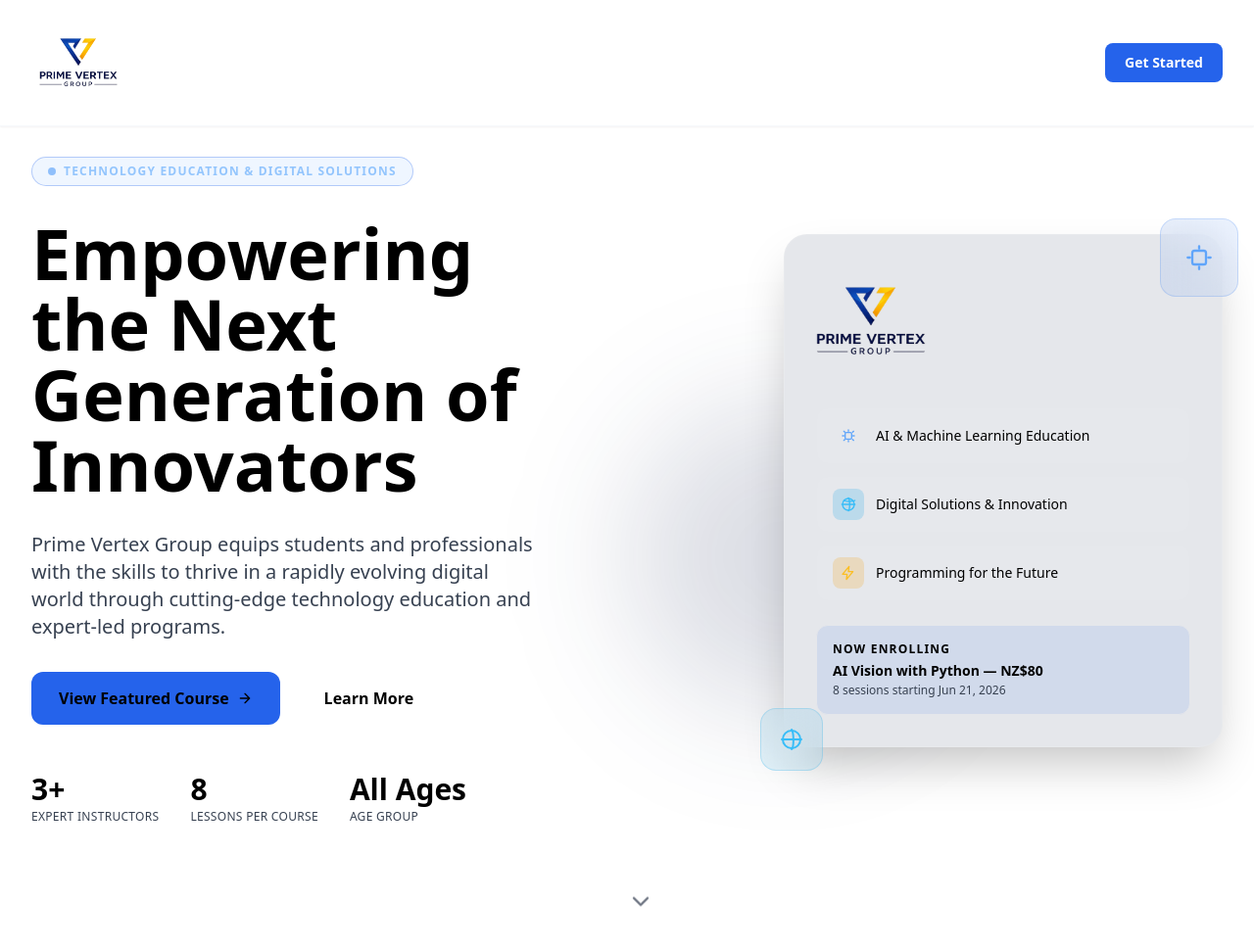
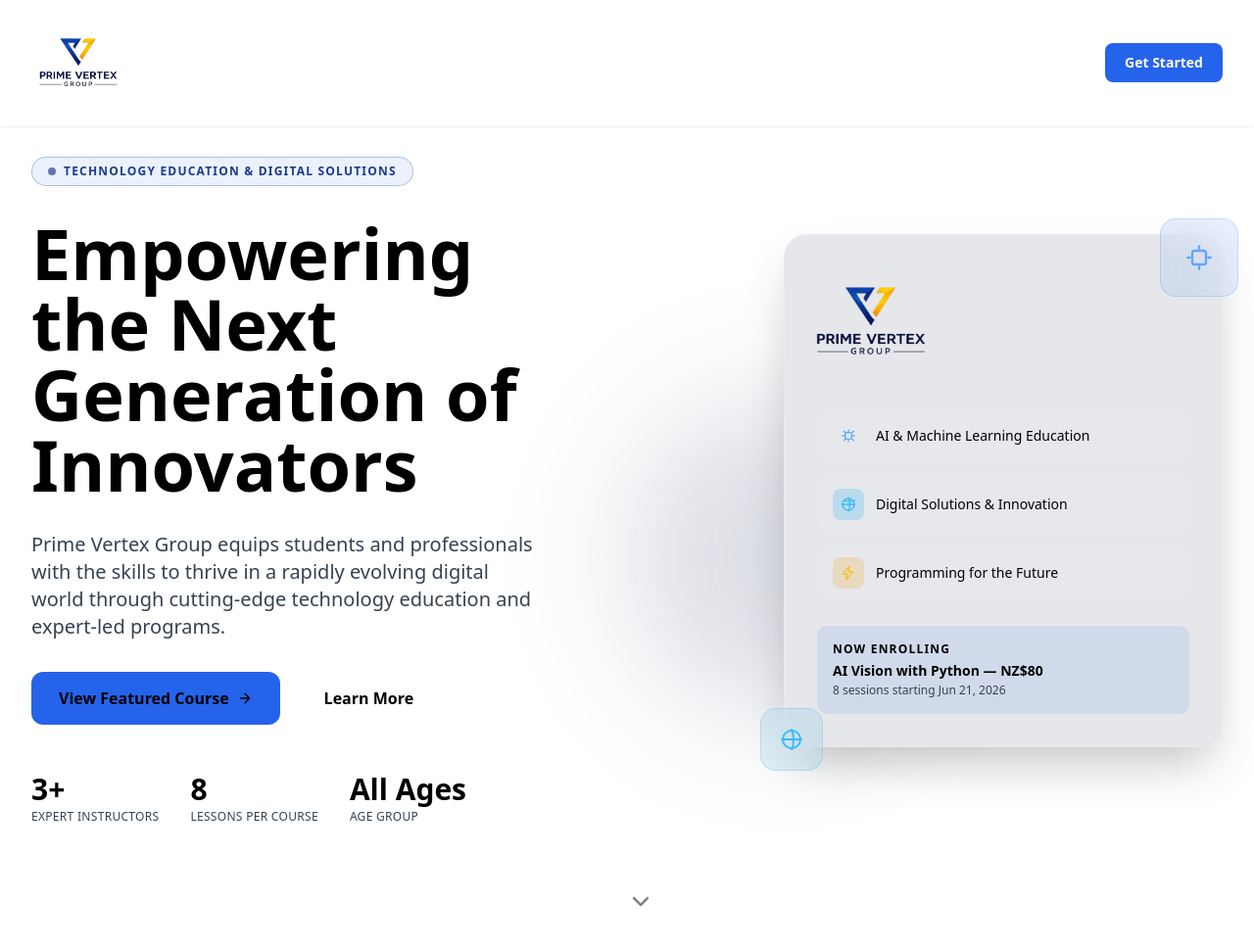
Before and after one commit to Mujtaba366/prime-vertix-group-draft, a Python web app: template templates/index.html in a window 1280 px wide. Shown: the top 969 px of the page at 98% size. Run offline with Jinja, Linux system fonts and the light colour scheme; the template is opened without the code that fills it, so the values that code supplies are empty; some libraries are stand-ins or nearby versions.

Commit message:
fix of color

```diff
--- a/templates/hero.html
+++ b/templates/hero.html
@@ -14,9 +14,9 @@
     <div class="relative max-w-7xl mx-auto px-6 lg:px-8 py-32 pt-40">
         <div class="grid lg:grid-cols-2 gap-16 items-center">
             <div class="space-y-8">
-                <div class="inline-flex items-center gap-2 bg-blue-400/10 border border-blue-600/30 rounded-full px-4 py-1.5 animate-fade-up">
-                    <div class="w-2 h-2 bg-brand-400 rounded-full animate-pulse"></div>
-                    <span class="text-brand-300 text-xs font-semibold tracking-widest uppercase">
+                <div class="inline-flex items-center gap-2 bg-blue-500/10 border border-blue-800/30 rounded-full px-4 py-1.5 animate-fade-up">
+                    <div class="w-2 h-2 bg-blue-900 rounded-full animate-pulse"></div>
+                    <span class="text-blue-900 text-xs font-semibold tracking-widest uppercase">
                         Technology Education & Digital Solutions
                     </span>
                 </div>
```
